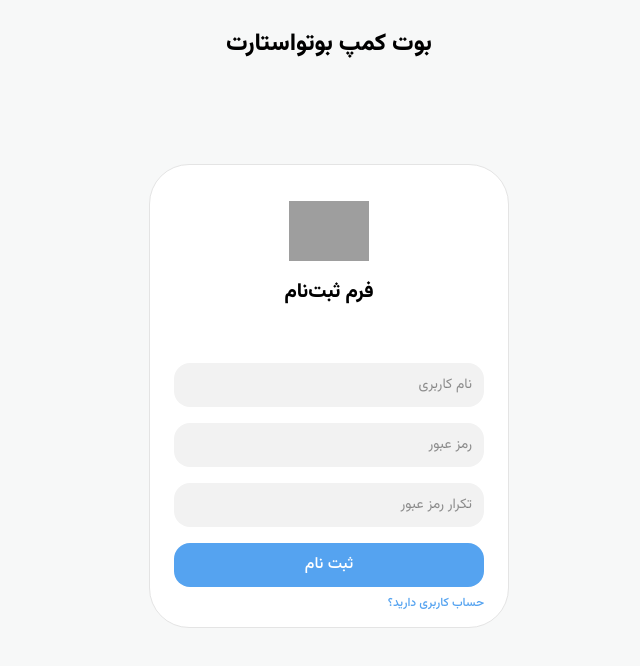
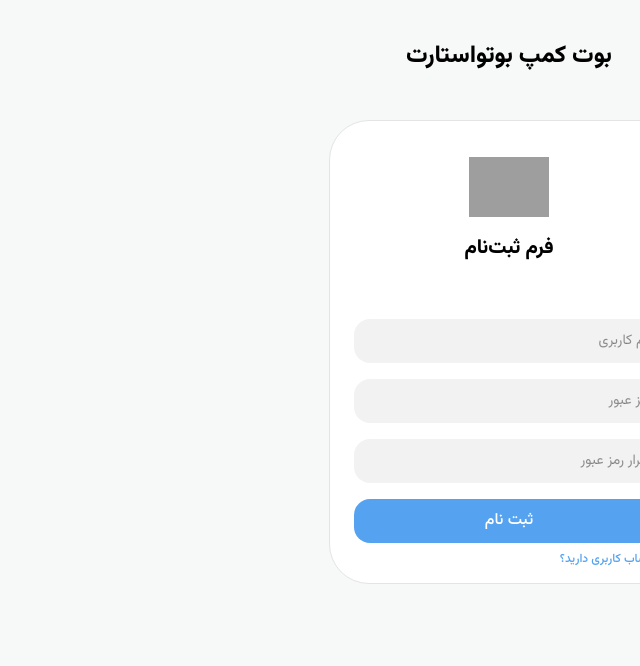
Before and after one commit to FatemehMohammadi18/week20, a React (Vite) app: page / in a window 1280 px wide. Shown: the top 666 px of the page, without its empty margins (640-1280 px from the left). Built offline with nearby package versions, Linux system fonts and the light colour scheme; grey boxes are pictures that could not be loaded.

Commit message:
complete-auth-login-page

```diff
--- a/src/pages/Auth.jsx
+++ b/src/pages/Auth.jsx
@@ -5,8 +5,8 @@ import LoginForm from "./../components/LoginForm";
 function Auth() {
   const [isLogin, setIsLogin] = useState(false);
   return (
-    <div className="mt-7 flex flex-col items-center gap-2">
-      <h1 className="text-2xl font-bold mb-24">بوت کمپ بوتواستارت</h1>
+    <div className="min-w-fit mt-10 flex flex-col items-center gap-2">
+      <h1 className="text-2xl font-bold mb-10 block">بوت کمپ بوتواستارت</h1>
       <div className=" flex flex-col w-[360px] border-[1px] border-[#E4E4E4] bg-white rounded-[40px] p-6 pb-4">
         <div className="w-full flex flex-col justify-center items-center gap-1 mb-14">
           <span className="w-full h-[84px] p-3">
@@ -24,14 +24,14 @@ function Auth() {
         {isLogin ? (
           <button
             onClick={() => setIsLogin(false)}
-            className="text-[#55A3F0] text-right mt-2 hover:underline"
+            className="text-[#55A3F0] pr-2 text-right mt-2 text-xs hover:underline"
           >
             ایجاد حساب کاربری!
           </button>
         ) : (
           <button
             onClick={() => setIsLogin(true)}
-            className="text-[#55A3F0] text-right mt-2 text-xs hover:underline"
+            className="text-[#55A3F0] pr-2 text-right mt-2 text-xs hover:underline"
           >
             حساب کاربری دارید؟
           </button>
--- a/src/styles/app.css
+++ b/src/styles/app.css
@@ -2,15 +2,13 @@
     font-family: "Vazir", system-ui, Avenir, Helvetica, Arial, sans-serif;
     line-height: 1.5;
     font-weight: 400;
-  }
-
-  body {
     max-width: 1440px;
     margin: 0 auto;
     padding: 0rem 150px;
     text-align: center;
     background-color: #F7F8F8;
   }
+
 
   @font-face {
     font-family: Vazir;
```
